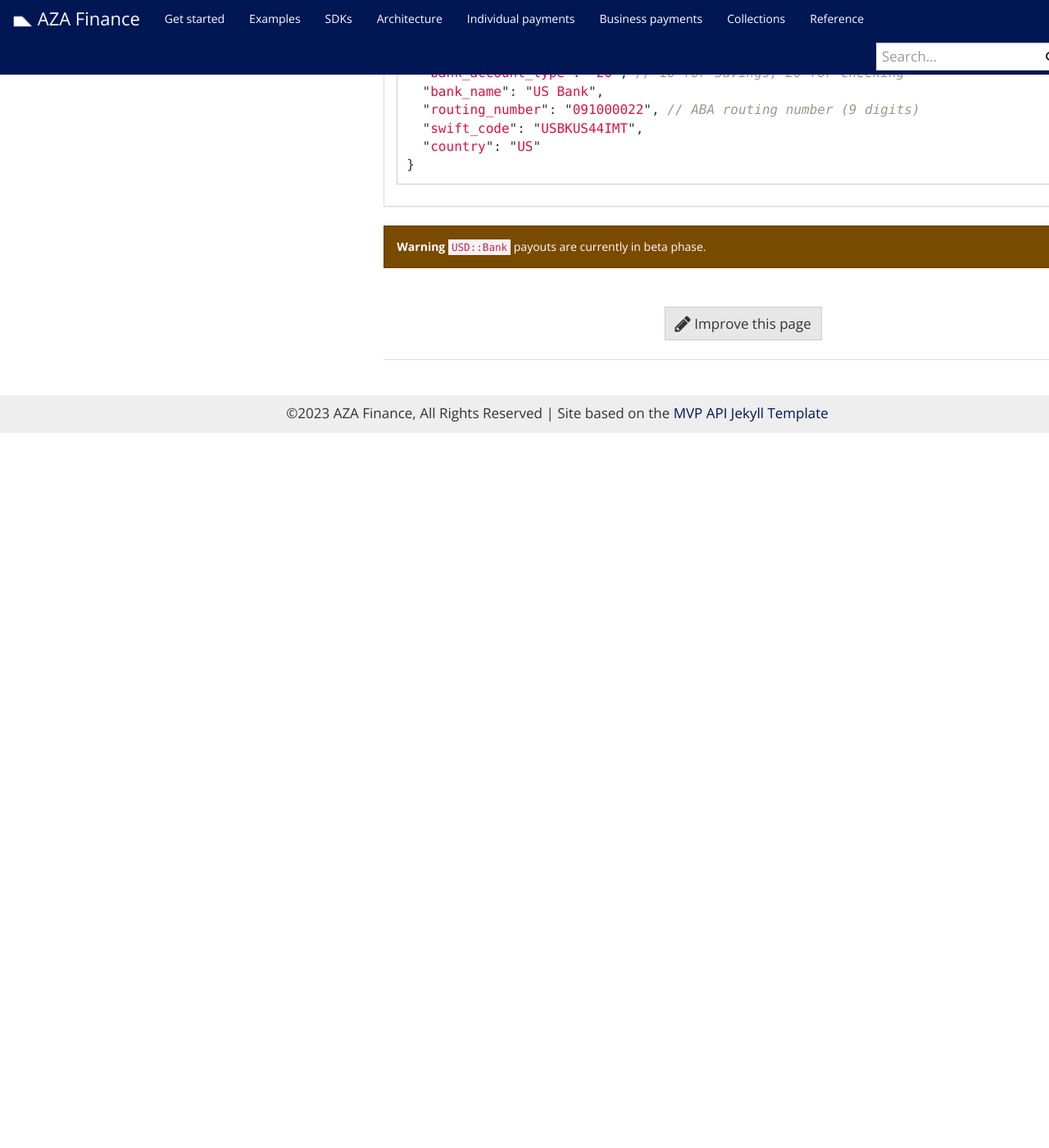
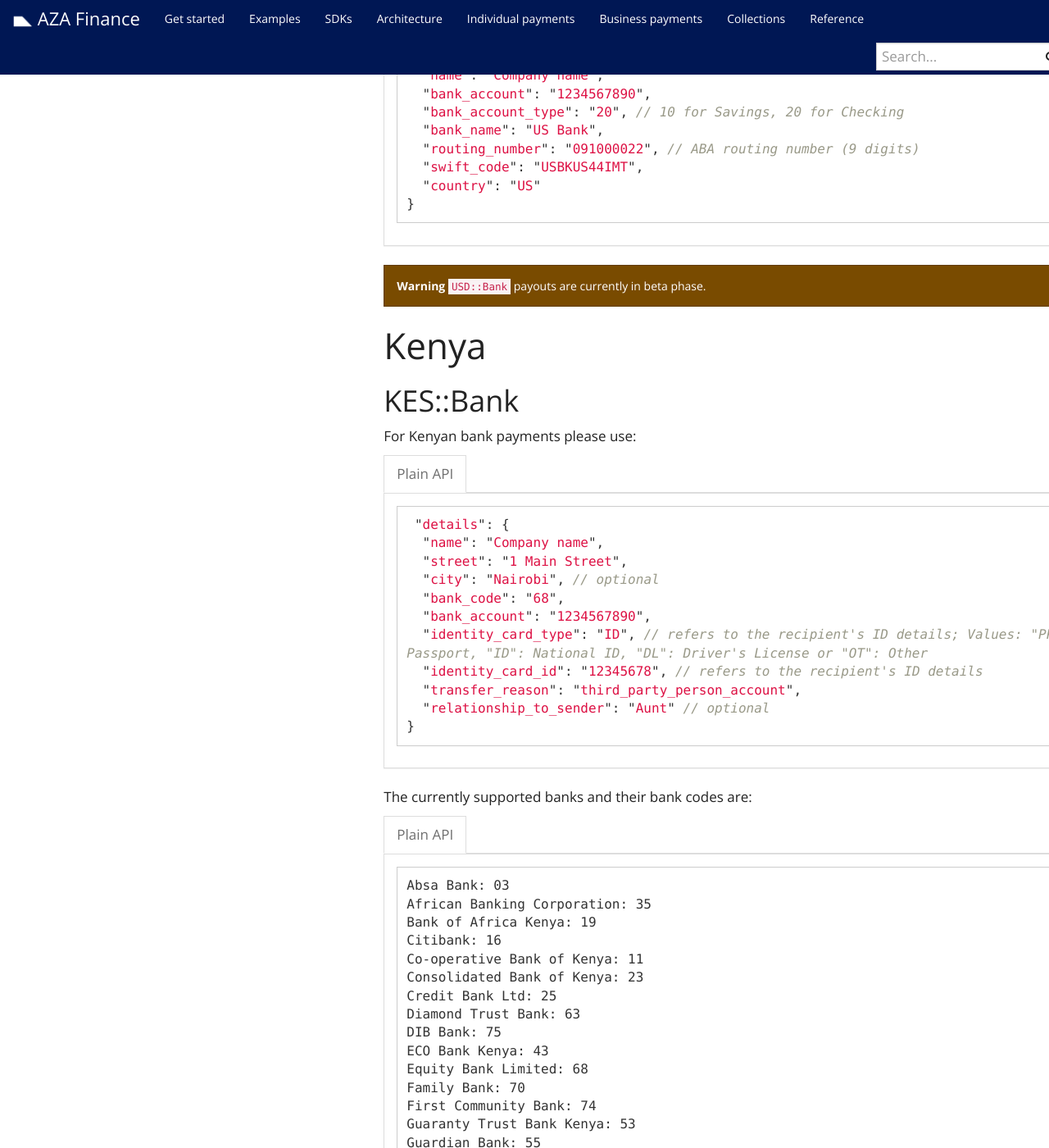
Before and after one commit to transferzero/api-documentation, a Jekyll site: the page built from _docs/business-payments.md, in a window 1280 px wide and 1400 px high, scrolled down 13811 px. Shown: the whole window at 82% size. Built offline with Jekyll 4.4.1, drawn with Linux system fonts in a browser that asks for light colours; nearby versions of some CDN libraries; comment, search, counter and statistics services are not loaded; before the commit the page ends 14339 px from its top, so only the background shows below that; some of the changed text lies outside the part shown.

Commit message:
BTA-11871 add kes bank business payouts

```diff
--- a/_docs/business-payments.md
+++ b/_docs/business-payments.md
@@ -450,3 +450,7 @@
 # United States
 
 {% include corridors/us-bank.md recipient_type='business' %}
+
+# Kenya
+
+{% include corridors/kes-bank.md recipient_type='business' %}
```
